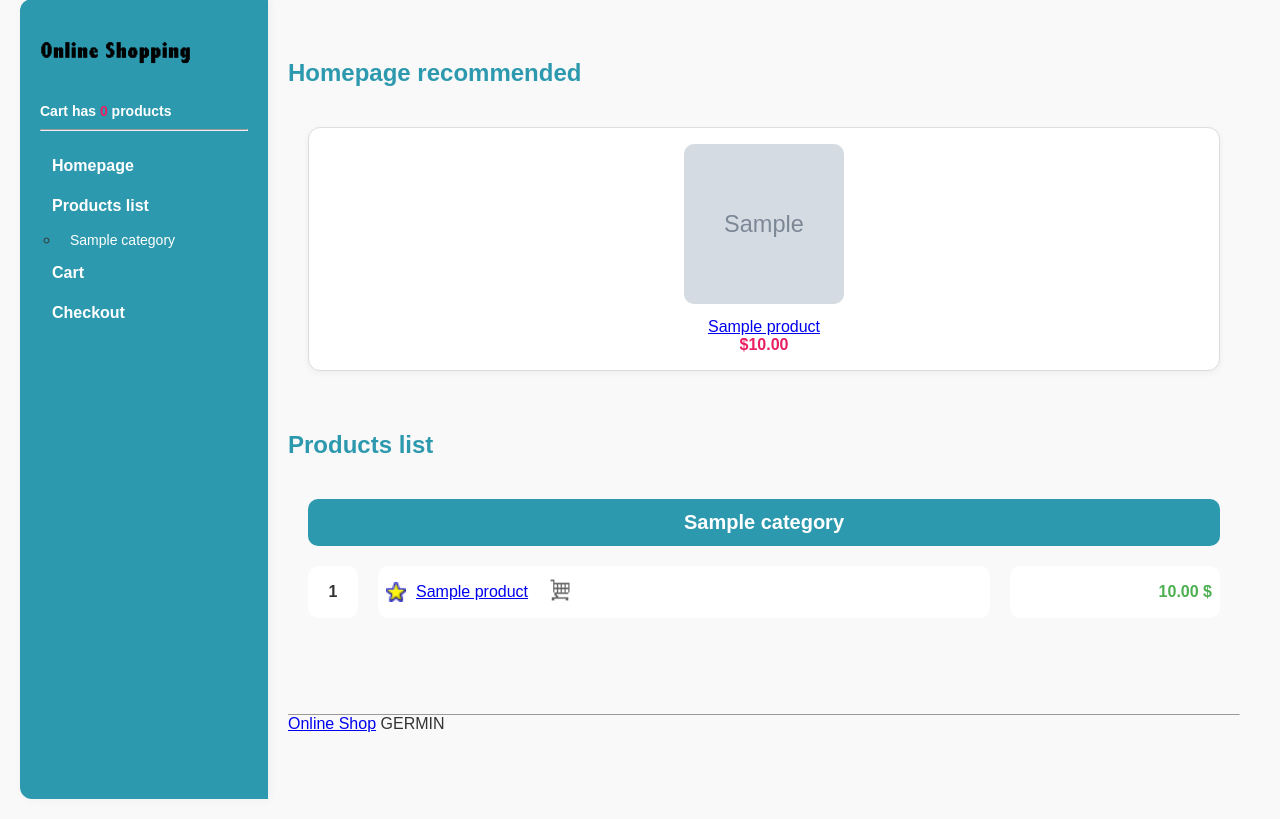
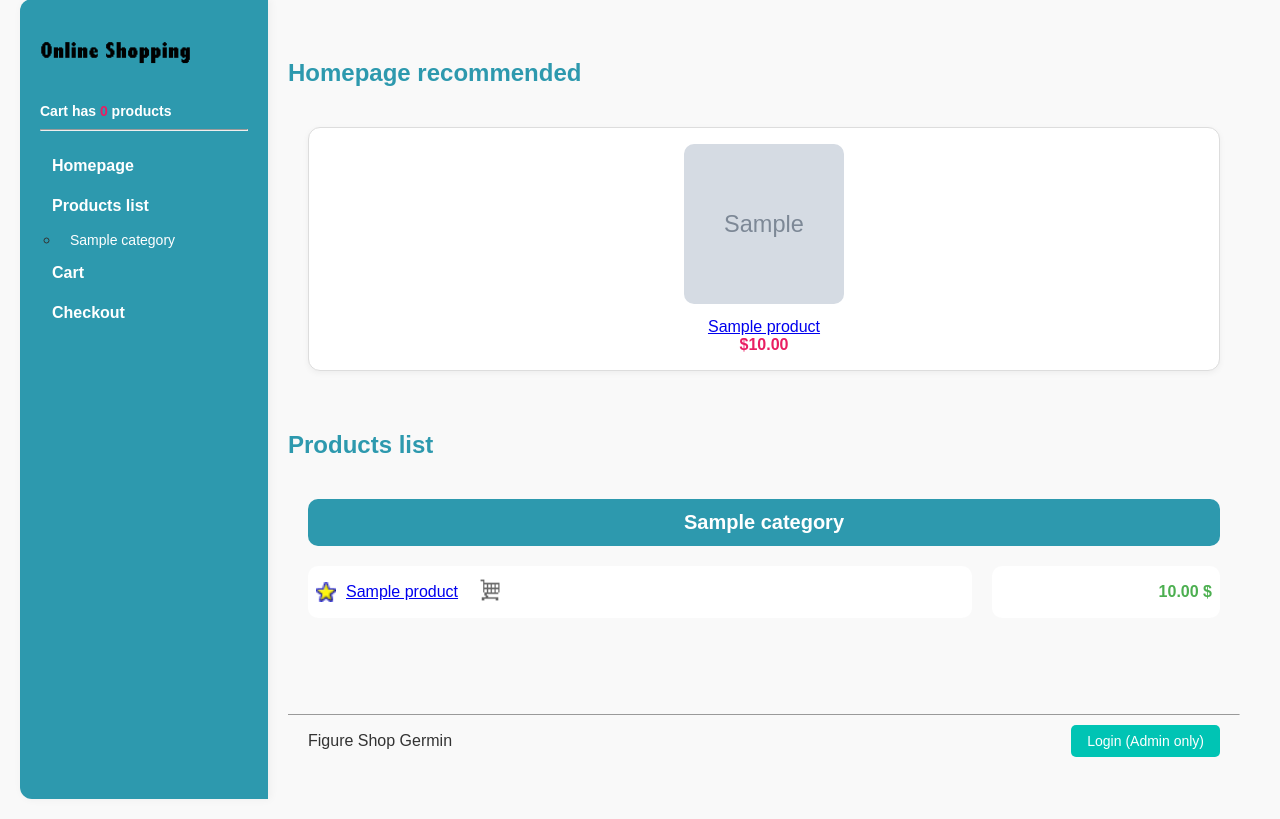
Before and after one commit to just-gernas/new-web, a PHP site: page / in a window 1280 px wide. Shown: the part 21-840 px from the top of the page. Run offline with PHP 8.4, Linux system fonts and the light colour scheme; tables that the repository leaves empty hold one stand-in row (values such as "Sample post"); grey boxes marked "Sample" are stand-in pictures.

Commit message:
Cập nhật

```diff
--- /dev/null
+++ b/CSS/footer.css
@@ -0,0 +1,24 @@
+/* Style for the footer content */
+.footer-content {
+    display: flex;
+    justify-content: space-between;
+    align-items: center;
+    padding: 10px 20px;
+}
+
+/* Style for the login button */
+.login-button {
+    display: inline-block;
+    padding: 8px 16px;
+    background-color: #00c4b4;
+    color: white;
+    text-decoration: none;
+    border-radius: 5px;
+    font-size: 14px;
+    transition: background-color 0.3s;
+}
+
+/* Hover effect for the login button */
+.login-button:hover {
+    background-color: #009688;
+}
--- a/admin/product_edit.php
+++ b/admin/product_edit.php
@@ -62,6 +62,7 @@ if (isset($_POST['submit'])) {
             $_POST['product_name'],
             $_POST['price'],
             $_POST['detail'],
+            // isset($_POST['is_commend']) ? 1 : 0,
             $_POST['is_commend'] ? 1 : 0,
             $photo_name,
             $product_id
--- a/footer.inc.php
+++ b/footer.inc.php
@@ -1,15 +1,14 @@
-<!-- End of content -->
-</td>
-</tr>
-
-<!-- Version footer -->
+<!-- Link đến file CSS -->
+<link rel="stylesheet" href="CSS/footer.css">
+<!-- Footer -->
 <tr>
     <td width="20%" bgcolor="#e7f0ff" valign="top">&nbsp;</td>
-    <td>
+    <td style="position: relative;">
         <hr size="1">
-        <a href="http://localhost/onlineshop">Online Shop</a> GERMIN
+        <div class="footer-content">
+            <p>Figure Shop Germin</p>
+            <!-- Nút Login -->
+            <a href="admin/login.php" class="login-button">Login (Admin only)</a>
+        </div>
     </td>
 </tr>
-</table>
-</body>
-</html>
--- a/index.php
+++ b/index.php
@@ -63,7 +63,6 @@ while ($row = mysqli_fetch_array($result)) {
   while ($row2 = mysqli_fetch_array($result2)) {
 ?>
   <tr class="product-row">
-    <td class="product-id"><?php echo $row2['product_id'] ?></td>
     <td class="product-info">
     <?php if ($row2['is_commend']) { ?>
       <img src="img/star.gif" class="star-icon">
```
Also changed, not shown: admin/header.css (added, +83 -0 lines), admin/header.inc.php (+9 -8 lines), uploads/1089037146_1744244082.jpeg (added), uploads/1395073390_1744244170.jpeg (added), uploads/349743116_1744210351.jpeg (added), uploads/43043149_1744244211.jpeg (added), uploads/663834966_1744244093.jpeg (added), uploads/810304764_1744210379.jpeg (added), uploads/996813721_1744210337.jpeg (added).
